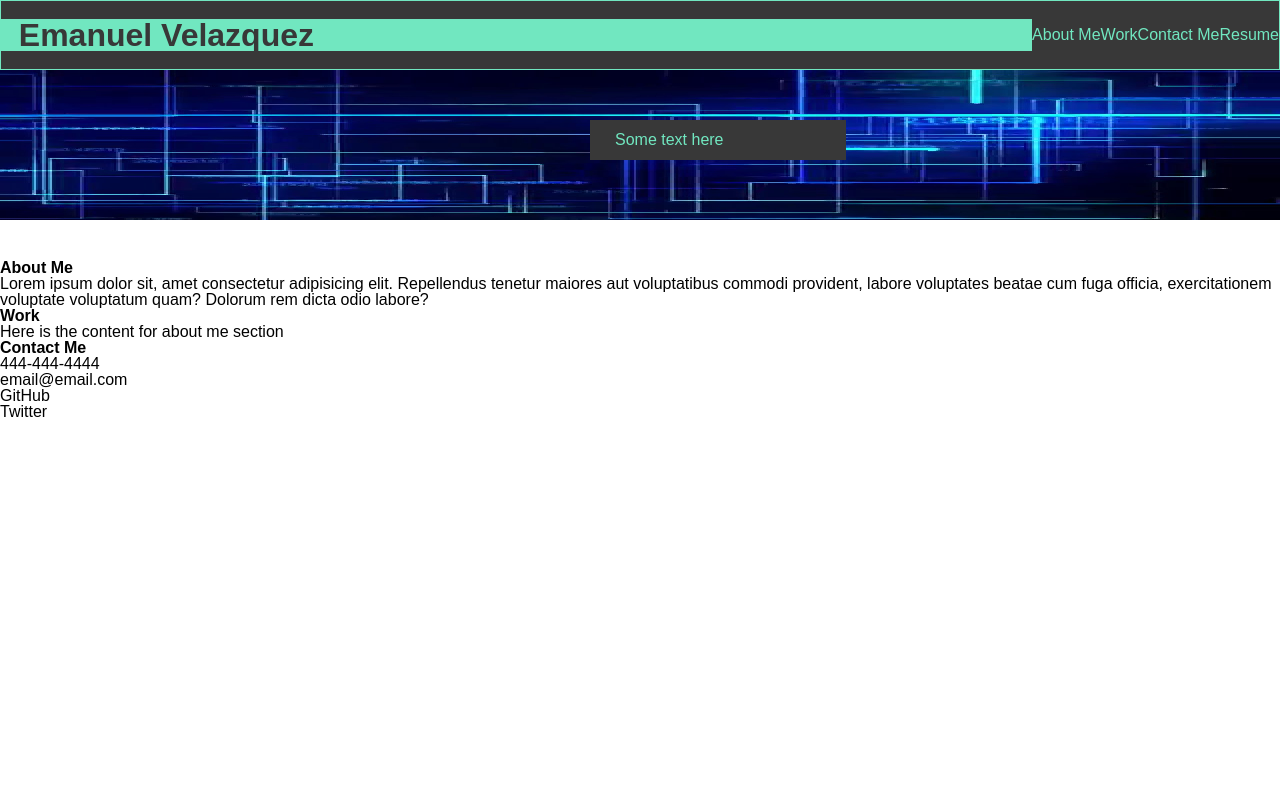
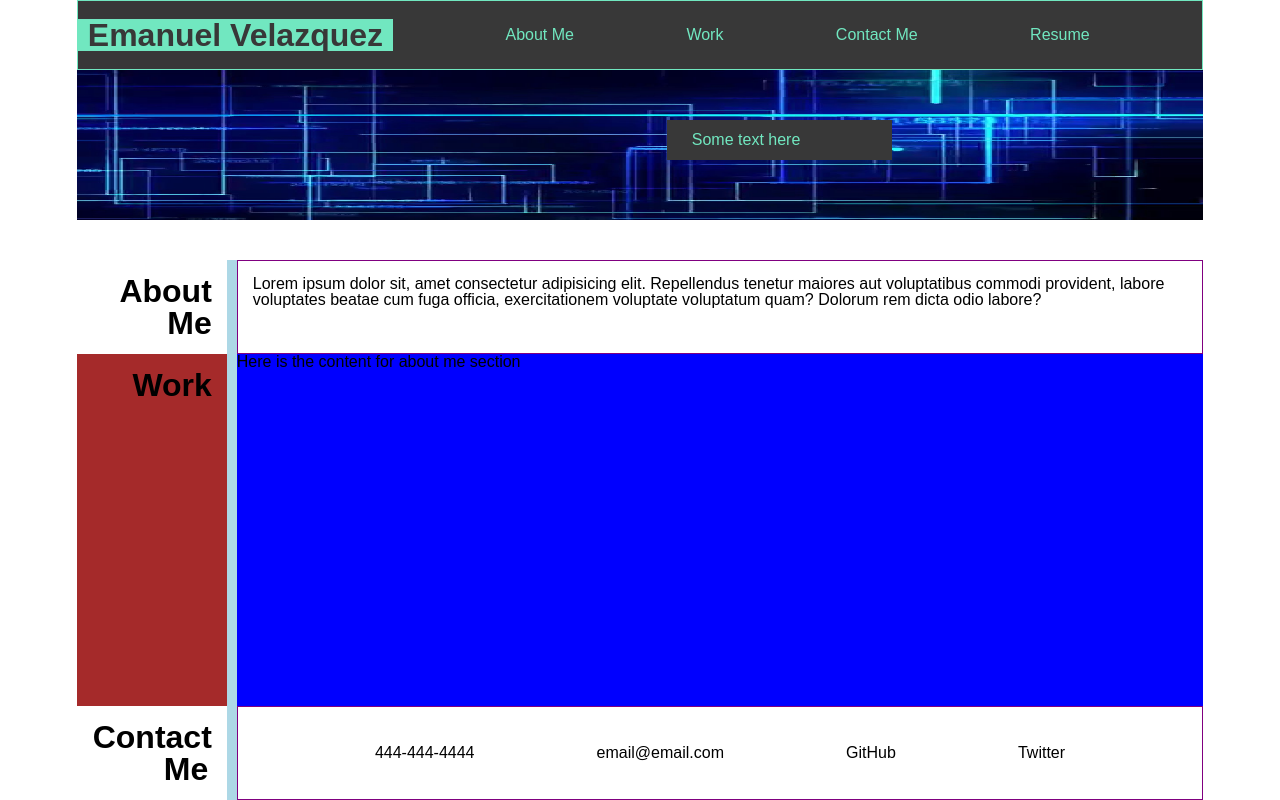
Before and after one commit to Velazqe/portfolio, a plain HTML site: page index.html in a window 1280 px wide. Drawn offline with Linux system fonts and the light colour scheme.

Commit message:
Added page structure to project, updated index file to enclose every element in a div for easier flexboxing

```diff
--- a/Assets/style.css
+++ b/Assets/style.css
@@ -7,6 +7,9 @@
 .body-container {
     display: flex;
     flex-direction: column;
+    max-width: 88%;
+    margin-right: auto;
+    margin-left: auto;
 }
 
 
@@ -28,18 +31,19 @@
   .header-name {
     background-color: var(--textblue);
     color: var(--bggray);
+    width: fit-content;
+    padding: 0 10px 0 10px;
   }
 
   h1 {
-    flex: 1;
     font-size:xx-large;
 
 
 
   }
 
-  nav {
-    flex: 1;
+  .navbar {
+    flex: 50%;
   }
 
   .ul-container {
@@ -105,4 +109,101 @@
     display: flex;
     flex: 2;
     flex-direction: column;
+    margin-right: auto;
+    margin-left: auto;
   }
+
+  #div-aboutme, #div-work, #div-contact {
+
+    display: flex;
+
+
+  }
+
+  #div-aboutme {
+    /* Flex: 1; */
+  }
+
+  #div-work {
+    flex-grow: 3;
+  }
+
+  #div-contact {
+    /* Flex: 1; */
+  }
+
+ .myinfo {
+  flex: 10%;
+  border-right: 10PX solid lightblue;
+  text-align: right;
+  padding: 15px;
+  font-size: xx-large;
+  min-width: 160px;
+  }
+
+ .Lorem {
+  display: flex;
+  flex: 90%;
+  border: 1px solid purple;
+  flex-wrap: wrap;
+  padding: 15px;
+ }
+
+ /* h2.work {
+  display: flex;
+  flex: 10%;
+  border: 1px solid red;
+  justify-content: end;
+  font-size: xx-large;
+  padding: 15px;
+}
+
+p.cards {
+  display: flex;
+  flex-wrap: wrap;
+  flex: 90%;
+  border: 1px solid purple;
+  justify-content: space-evenly;
+  align-items: center;
+  padding: 15px;
+} */
+
+.work {
+  flex: 10%;
+  border-right: 10PX solid lightblue;
+  text-align: right;
+  padding: 15px;
+  font-size: xx-large;
+  background-color: brown;
+  min-width: 160px;
+}
+
+.cards {
+flex: 90%;
+background-color: blue;
+}
+
+
+
+
+
+
+ h2.contact {
+  display: flex;
+  flex: 10%;
+  border-right: 10PX solid lightblue;
+  justify-content: end;
+  font-size: xx-large;
+  padding: 15px;
+  min-width: 160px;
+}
+
+ul.information {
+  display: flex;
+  flex-wrap: wrap;
+  flex: 90%;
+  border: 1px solid purple;
+  justify-content: space-evenly;
+  align-items: center;
+  padding: 15px;
+}
--- a/index.html
+++ b/index.html
@@ -15,8 +15,8 @@
 
     <header class="header-container">
 
-        <h1 class="header-name">&nbsp;&nbsp;Emanuel Velazquez</h1>
-        <div>
+        <h1 class="header-name">Emanuel Velazquez</h1>
+        <div class="navbar" >
             <nav>
                     <ul class="ul-container">
                         <li>About Me</li>
@@ -83,22 +83,58 @@
 
         <section class="content-container">
 
-            <div>
-                <h2>About Me</h2>
+            <div id="div-aboutme">
+
+                <div class="myinfo">
+                <h2>About<br> &nbsp;&nbsp;&nbsp;&nbsp;&nbsp;Me</h2>
+                </div>
+
+                <div class="Lorem">
                 <p> Lorem ipsum dolor sit, amet consectetur adipisicing elit.
                     Repellendus tenetur maiores aut voluptatibus commodi provident,
                     labore voluptates beatae cum fuga officia, exercitationem voluptate
-                    voluptatum quam? Dolorum rem dicta odio labore?</p>
+                    voluptatum quam? Dolorum rem dicta odio labore?
+                </p>
+                </div>
+
             </div>
 
-            <div>
-                <h2>Work</h2>
-                <p> Here is the content for about me section</p>
+
+
+
+
+
+
+
+
+
+            <div id="div-work">
+                <div class="work">
+                    <h2 >Work</h2>
+                </div>
+
+
+                <div class="cards">
+                    <p> Here is the content for about me section</p>
+                </div>
+
+
             </div>
 
-            <div>
-                <h2>Contact Me</h2>
-                <ul>
+
+
+
+
+
+
+
+
+
+
+
+            <div id="div-contact">
+                <h2 class="contact">Contact<br>&nbsp;&nbsp;&nbsp;&nbsp;&nbsp;&nbsp;&nbsp;&nbsp;Me</h2>
+                <ul class="information">
                     <li>444-444-4444</li>
                     <li>email@email.com</li>
                     <li>GitHub</li>
```
